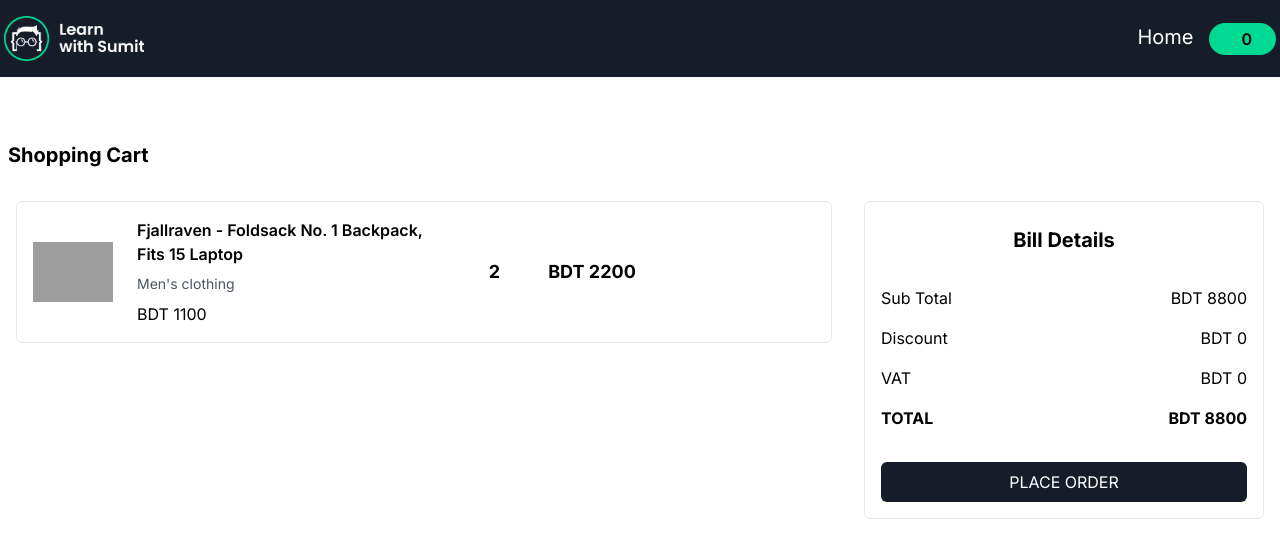
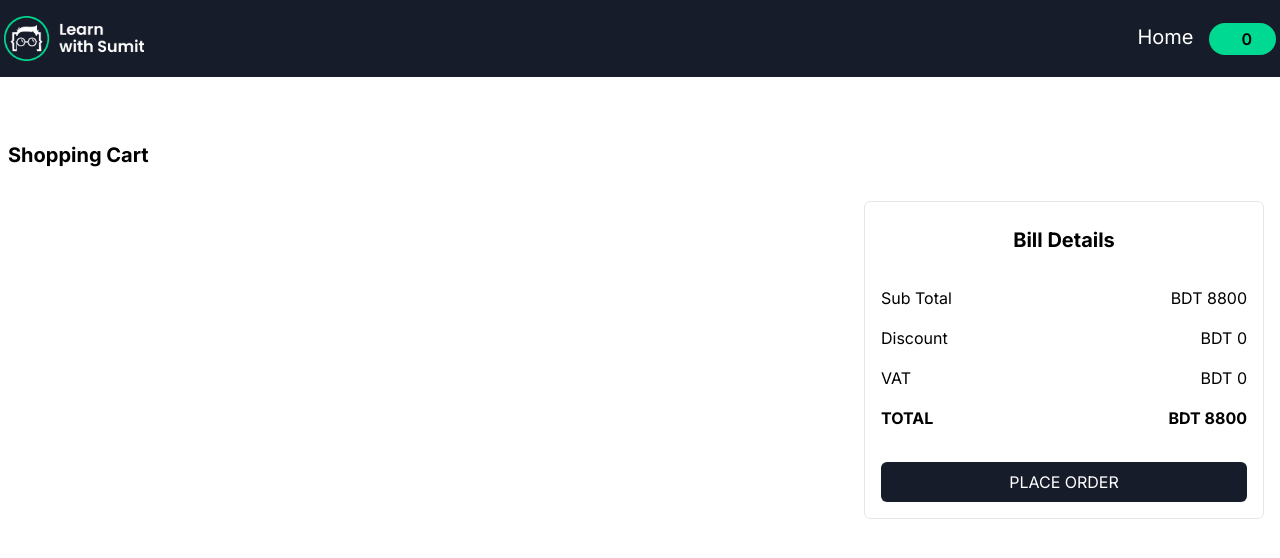
Before and after one commit to imran0dot/redux-shopping-cart, a Next.js app: page /cart in a window 1280 px wide. Shown: the top 558 px of the page. Built offline with nearby package versions, Linux system fonts and the light colour scheme; grey boxes are pictures that could not be loaded.

Commit message:
shopping cart page

```diff
--- a/app/cart/page.js
+++ b/app/cart/page.js
@@ -1,3 +1,4 @@
+import CartItems from '@/components/base/CartItems';
 import React from 'react';
 
 const Cart = () => {
@@ -5,43 +6,7 @@
         <div className="container 2xl:px-8 px-2 mx-auto">
             <h2 className="mb-8 text-xl font-bold">Shopping Cart</h2>
             <div className="cartListContainer">
-                <div className="space-y-6">
-                    {/* <!-- Cart Item --> */}
-                    <div className="cartCard">
-                        <div className="flex items-center col-span-6 space-x-6">
-                            {/* <!-- cart image --> */}
-                            <img className="lws-cartImage" src="https://i.dummyjson.com/data/products/40/thumbnail.jpg" alt="product" />
-                            {/* <!-- cart item info --> */}
-                            <div className="space-y-2">
-                                <h4 className="lws-cartName">Fjallraven - Foldsack No. 1 Backpack, Fits 15 Laptop</h4>
-                                <p className="lws-cartCategory">Men's clothing</p>
-                                <p>BDT <span className="lws-cartPrice">1100</span></p>
-                            </div>
-                        </div>
-                        <div className="flex items-center justify-center col-span-4 mt-4 space-x-8 md:mt-0">
-                            {/* <!-- amount buttons --> */}
-                            <div className="flex items-center space-x-4">
-                                <button className="lws-incrementQuantity">
-                                    <i className="text-lg fa-solid fa-plus"></i>
-                                </button>
-                                <span className="lws-cartQuantity">2</span>
-                                <button className="lws-decrementQuantity">
-                                    <i className="text-lg fa-solid fa-minus"></i>
-                                </button>
-                            </div>
-                            {/* <!-- price --> */}
-                            <p className="text-lg font-bold">BDT <span className="lws-calculatedPrice">2200</span></p>
-                        </div>
-                        {/* <!-- delete button --> */}
-                        <div className="flex items-center justify-center col-span-2 mt-4 md:justify-end md:mt-0">
-                            <button className="lws-removeFromCart">
-                                <i className="text-lg text-red-400 fa-solid fa-trash"></i>
-                            </button>
-                        </div>
-                    </div>
-                    {/* <!-- Cart Items Ends --> */}
-
-                </div>
+                <CartItems />
 
                 {/* <!-- Bill Details --> */}
                 <div>
--- /dev/null
+++ b/components/base/CartItem.jsx
@@ -0,0 +1,41 @@
+import React from 'react';
+
+const CartItem = ({ cartItem }) => {
+    const { id, name, category, quenity, price, image } = cartItem;
+    return (
+        <div className="cartCard">
+            <div className="flex items-center col-span-6 space-x-6">
+                {/* <!-- cart image --> */}
+                <img className="lws-cartImage" src={image} alt="product" />
+                {/* <!-- cart item info --> */}
+                <div className="space-y-2">
+                    <h4 className="lws-cartName">{name}</h4>
+                    <p className="lws-cartCategory">{category}</p>
+                    <p>BDT <span className="lws-cartPrice">{price}</span></p>
+                </div>
+            </div>
+            <div className="flex items-center justify-center col-span-4 mt-4 space-x-8 md:mt-0">
+                {/* <!-- amount buttons --> */}
+                <div className="flex items-center space-x-4">
+                    <button className="lws-incrementQuantity">
+                        <i className="text-lg fa-solid fa-plus"></i>
+                    </button>
+                    <span className="lws-cartQuantity">{quenity}</span>
+                    <button className="lws-decrementQuantity">
+                        <i className="text-lg fa-solid fa-minus"></i>
+                    </button>
+                </div>
+                {/* <!-- price --> */}
+                <p className="text-lg font-bold">BDT <span className="lws-calculatedPrice">2200</span></p>
+            </div>
+            {/* <!-- delete button --> */}
+            <div className="flex items-center justify-center col-span-2 mt-4 md:justify-end md:mt-0">
+                <button className="lws-removeFromCart">
+                    <i className="text-lg text-red-400 fa-solid fa-trash"></i>
+                </button>
+            </div>
+        </div>
+    );
+};
+
+export default CartItem;
--- /dev/null
+++ b/components/base/CartItems.jsx
@@ -0,0 +1,18 @@
+'use client'
+
+import React from 'react';
+import CartItem from './CartItem';
+import { useSelector } from 'react-redux';
+
+const CartItems = () => {
+    const cartItems = useSelector(state => state.cartItems);
+    return (
+        <div className="space-y-6">
+            {
+                cartItems.map(cartItem => <CartItem cartItem={cartItem} key={cartItem.id}/>)
+            }
+        </div>
+    );
+};
+
+export default CartItems;
```
